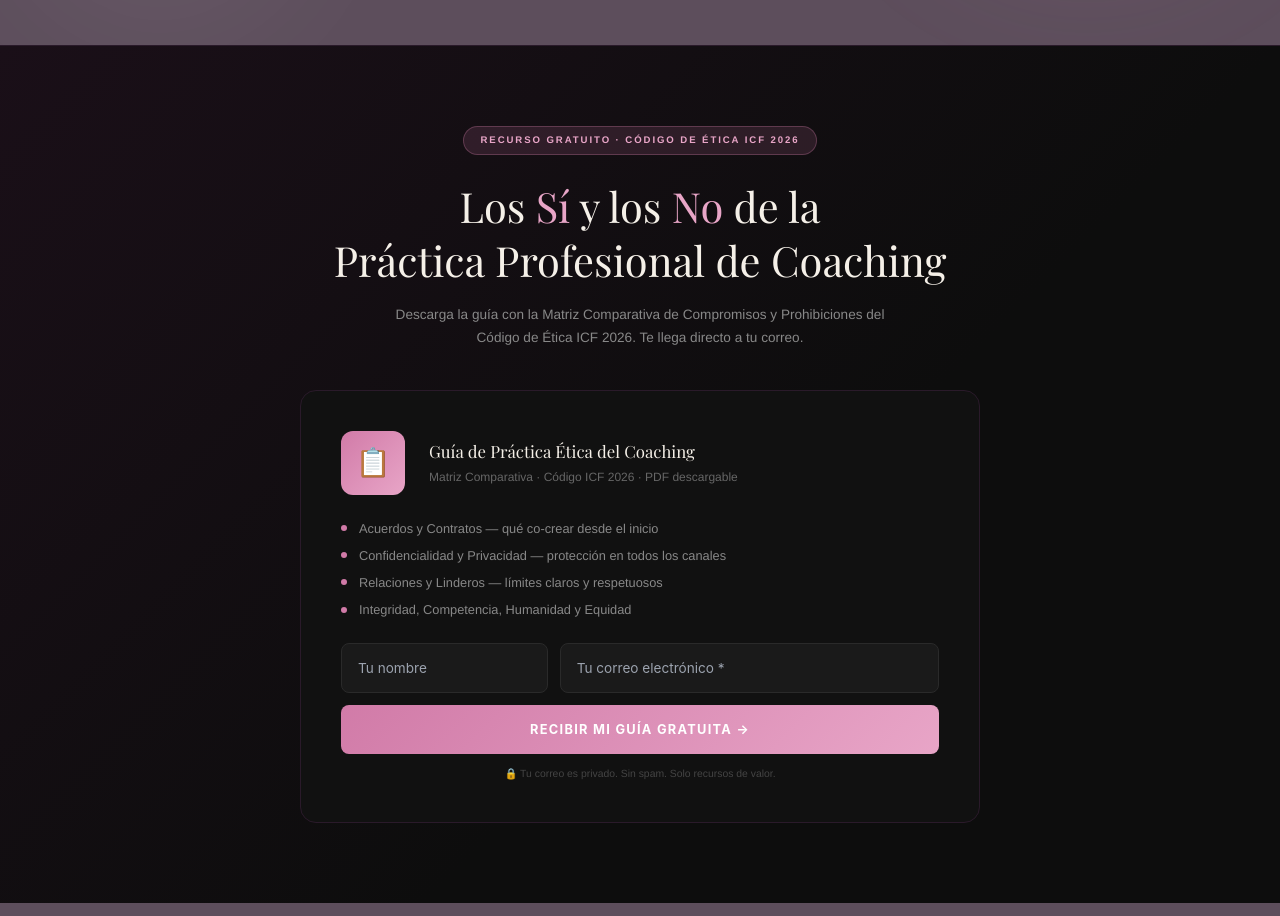
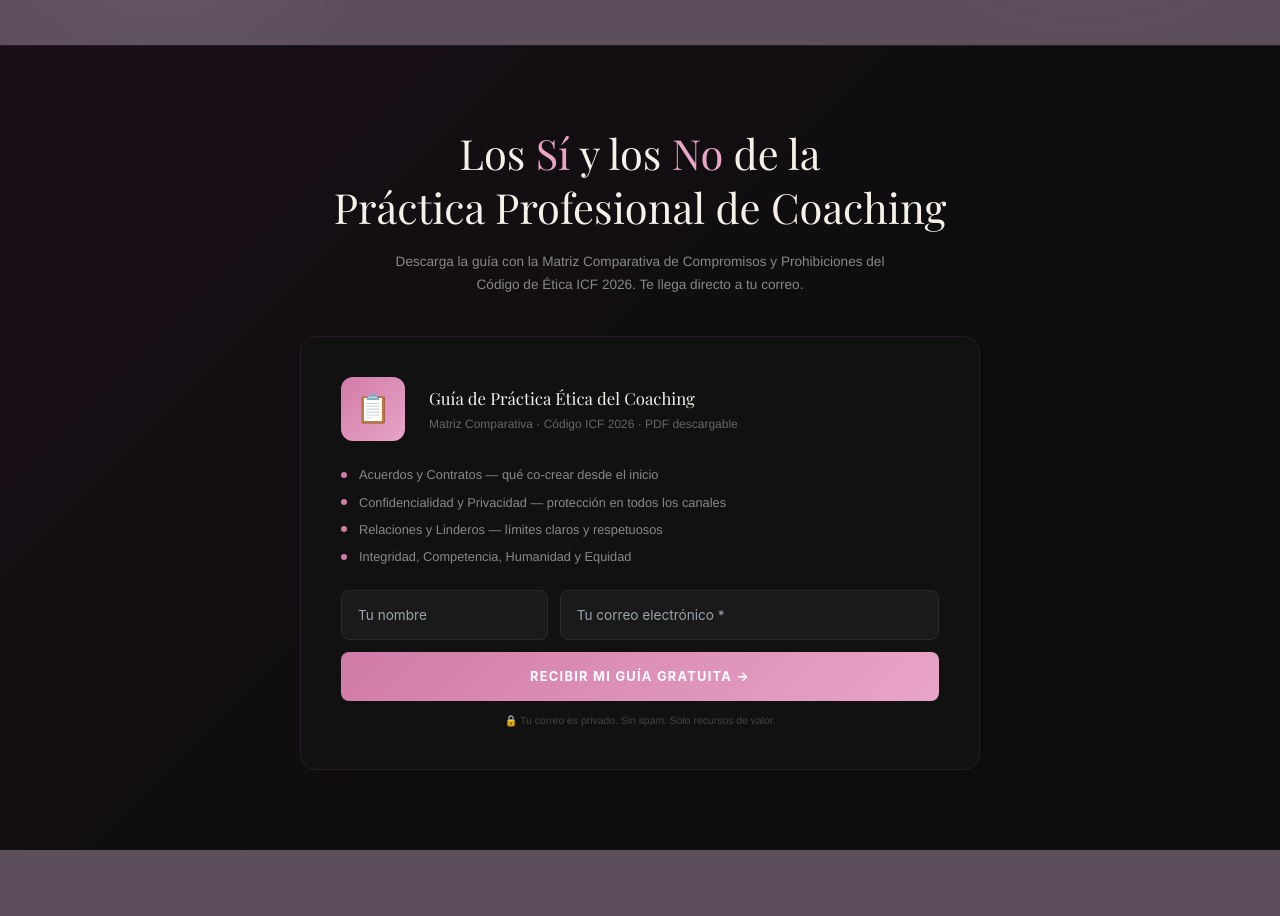
Before and after one commit to Omnix-Solution-Inc/reempoderate, a Next.js app: page / in a window 1280 px wide. Shown: the part 4020-4936 px from the top of the page. Built offline with nearby package versions, Linux system fonts and the light colour scheme; no server answers; a web font is replaced by a local one.

Commit message:
Quitar badge 'Recurso Gratuito - Codigo de Etica ICF 2026' de la seccion Guia ICF

```diff
--- a/src/components/landing/IcfGuideSection.tsx
+++ b/src/components/landing/IcfGuideSection.tsx
@@ -56,17 +56,6 @@ export function IcfGuideSection() {
       }}
     >
       <div style={{ maxWidth: 680, margin: '0 auto', textAlign: 'center' }}>
-        <div style={{
-          display: 'inline-block',
-          background: 'rgba(209,123,168,0.15)',
-          border: '1px solid rgba(209,123,168,0.3)',
-          color: '#E8A5C7', fontSize: '0.6rem', fontWeight: 700,
-          letterSpacing: '0.2em', textTransform: 'uppercase' as const,
-          padding: '0.4rem 1rem', borderRadius: 100, marginBottom: '1.5rem',
-        }}>
-          Recurso Gratuito · Código de Ética ICF 2026
-        </div>
-
         <h2 style={{
           fontFamily: "'Playfair Display', serif",
           fontSize: 'clamp(1.8rem, 4vw, 2.6rem)',
```
